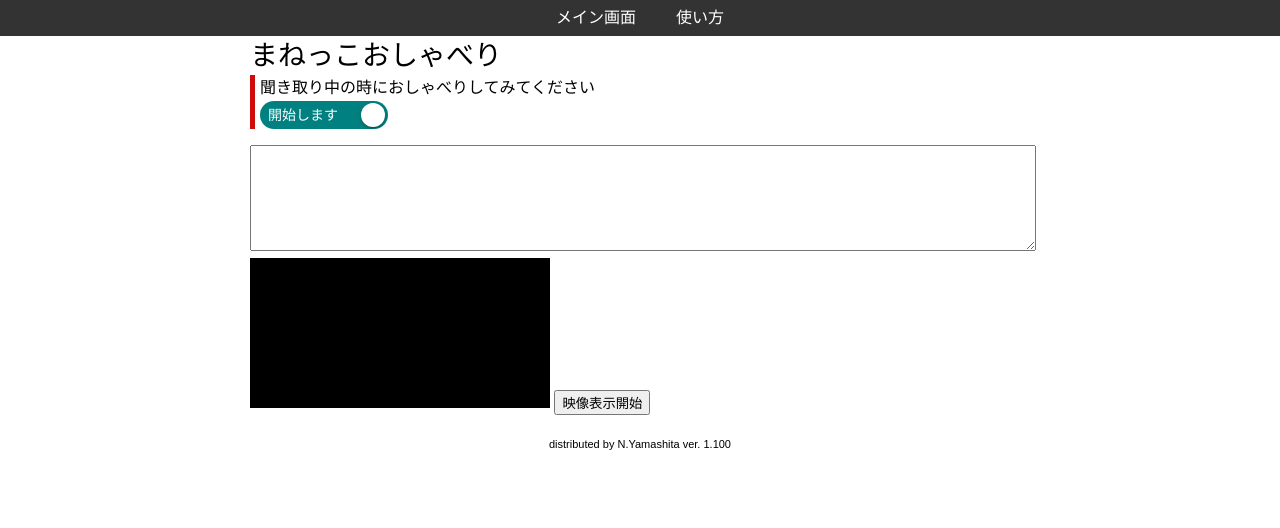
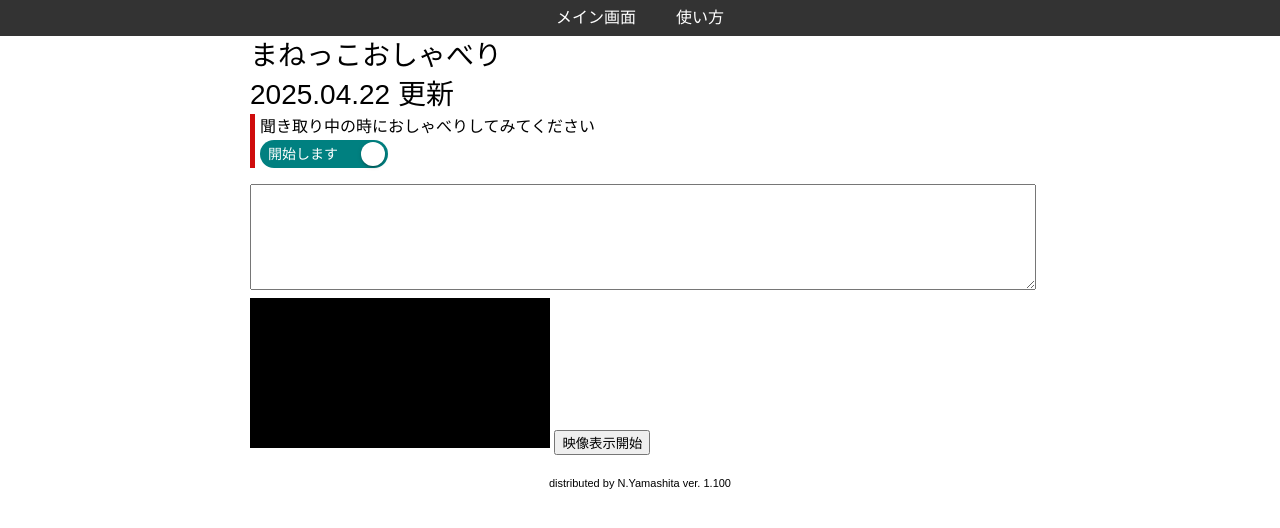
Before and after one commit to deduce1230/WebTalker, a plain HTML site: page index.html in a window 1280 px wide. Drawn offline with nearby package versions, Linux system fonts and the light colour scheme.

Commit message:
日付追加

```diff
--- a/index.html
+++ b/index.html
@@ -23,6 +23,7 @@ $(function($){
 
 <header>
 <h1>まねっこおしゃべり</h1>
+<h1>2025.04.22 更新</h1>
 </header>
 
 <nav>
```
